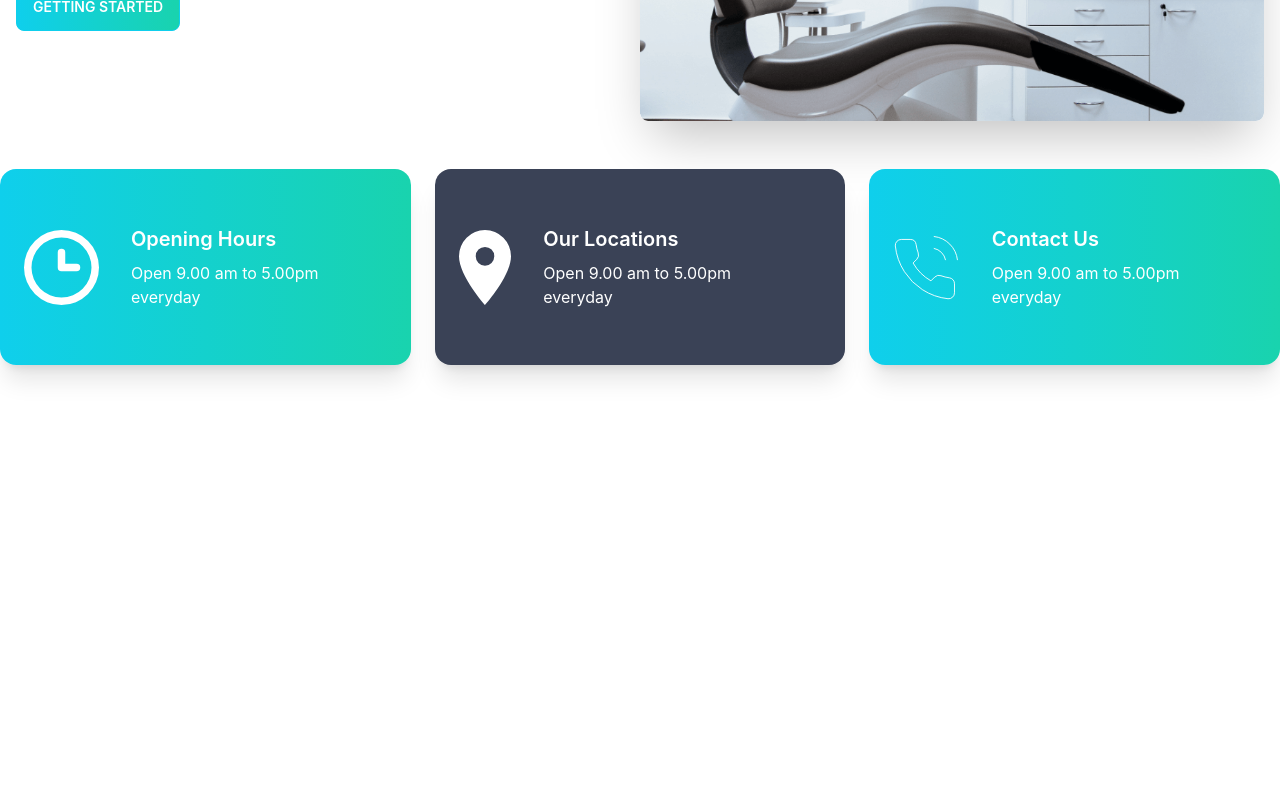
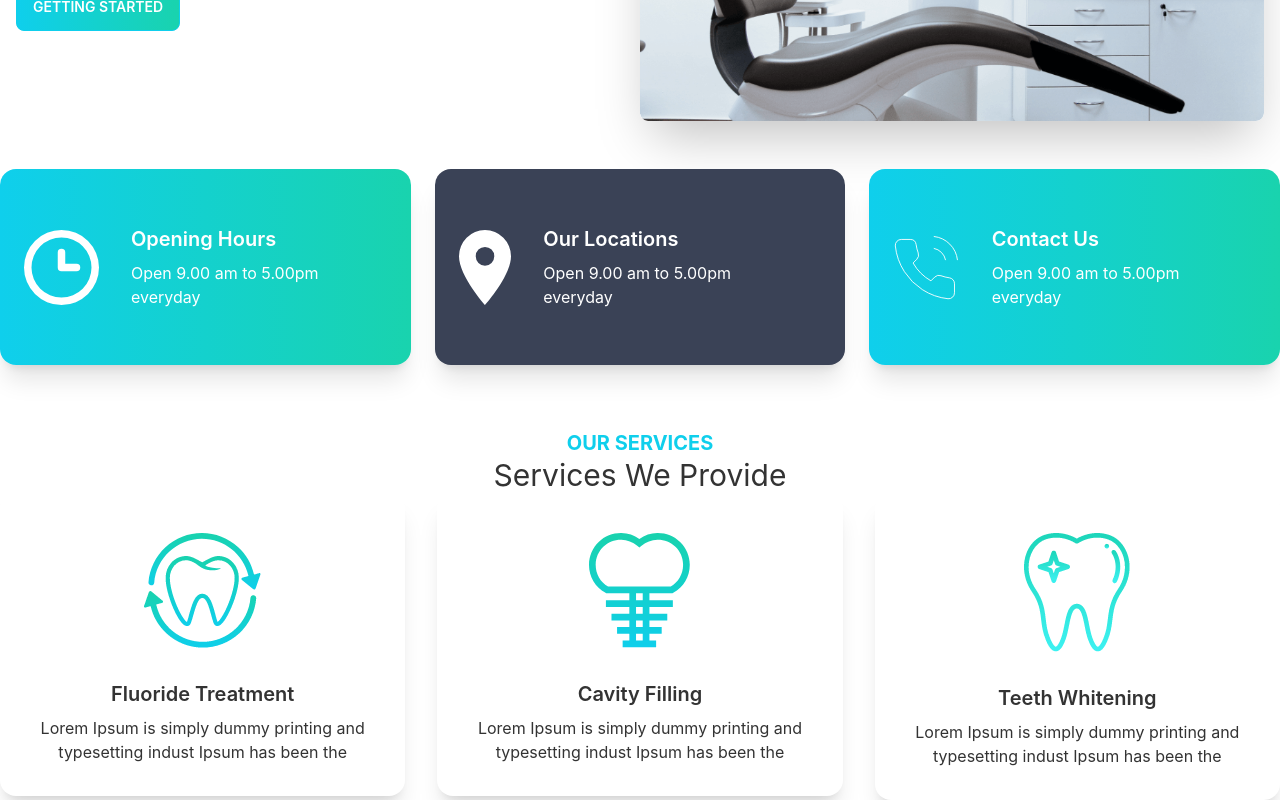
Before and after one commit to rokeyasultana/doctors-portal-client, a React (Create React App) app: page / in a window 1280 px wide. Shown: the part 332-1132 px from the top of the page. Before the commit the page ends 800 px from the top, so only its background shows below. Built offline with nearby package versions, Linux system fonts and the light colour scheme.

Commit message:
services

```diff
--- a/src/Pages/Home/Home/Home.js
+++ b/src/Pages/Home/Home/Home.js
@@ -1,12 +1,14 @@
 import React from 'react';
 import Banner from './Banner/Banner';
 import InfoCards from './InfoCards/InfoCards';
+import Services from './Services/Services';
 
 const Home = () => {
     return (
         <div>
             <Banner></Banner>
             <InfoCards></InfoCards>
+            <Services></Services>
         </div>
     );
 };
--- /dev/null
+++ b/src/Pages/Home/Home/Services/Service.js
@@ -0,0 +1,20 @@
+import React from 'react';
+
+const Service = ({service}) => {
+    const {name, description , img} = service;
+    return (
+        <div>
+               <div className="card bg-base-100 shadow-xl">
+            <figure className="px-10 pt-10">
+                <img src={img} alt="Shoes" className="rounded-xl" />
+            </figure>
+            <div className="card-body items-center text-center">
+                <h2 className="card-title">{name}</h2>
+                <p>{description}</p>
+            </div>
+        </div>
+        </div>
+    );
+};
+
+export default Service;
--- /dev/null
+++ b/src/Pages/Home/Home/Services/Services.js
@@ -0,0 +1,48 @@
+import React from 'react';
+import fluoride from '../../../../assets/images/fluoride.png'
+import cavity from '../../../../assets/images/cavity.png'
+import whitening from '../../../../assets/images/whitening.png'
+import Service from './Service';
+const Services = () => {
+    const servicesData = [
+        {
+            id: 1,
+            name: 'Fluoride Treatment',
+            description: 'Lorem Ipsum is simply dummy printing and typesetting indust Ipsum has been the',
+            img: fluoride
+        },
+        {
+            id: 2,
+            name: 'Cavity Filling',
+            description: 'Lorem Ipsum is simply dummy printing and typesetting indust Ipsum has been the',
+            img: cavity
+        },
+        {
+            id: 3,
+            name: 'Teeth Whitening',
+            description: 'Lorem Ipsum is simply dummy printing and typesetting indust Ipsum has been the',
+            img: whitening
+        },
+    ]
+
+    return (
+        <div>
+               <div className='mt-16'>
+            <div className='text-center'>
+                <h3 className='text-xl font-bold text-primary uppercase'>Our Services</h3>
+                <h2 className='text-3xl'>Services We Provide</h2>
+            </div>
+            <div className='grid gap-8 grid-cols-1 md:grid-cols-2 lg:grid-cols-3'>
+                {
+                    servicesData.map(service => <Service
+                        key={service.id}
+                        service={service}
+                    ></Service>)
+                }
+            </div>
+        </div>
+        </div>
+    );
+};
+
+export default Services;
```
